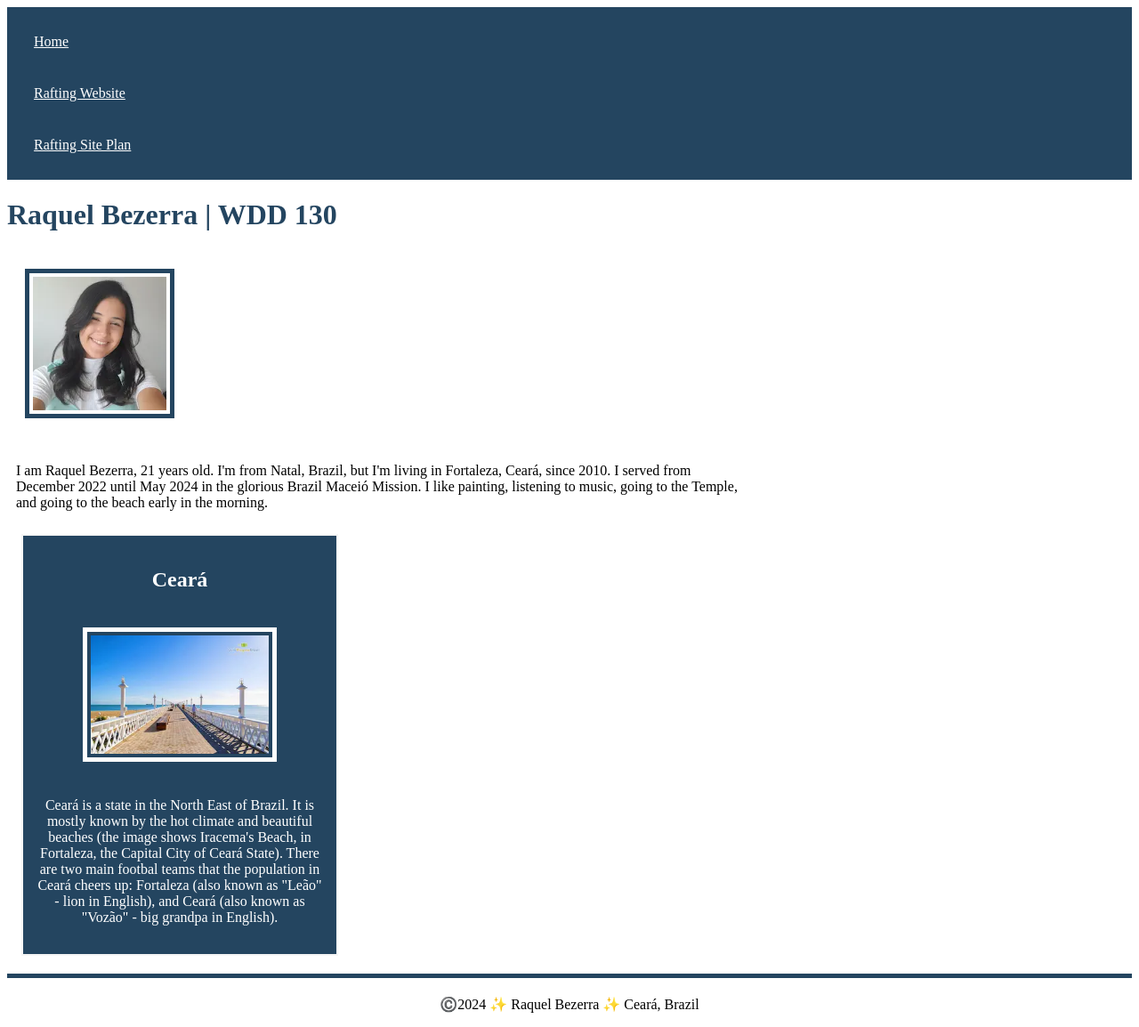
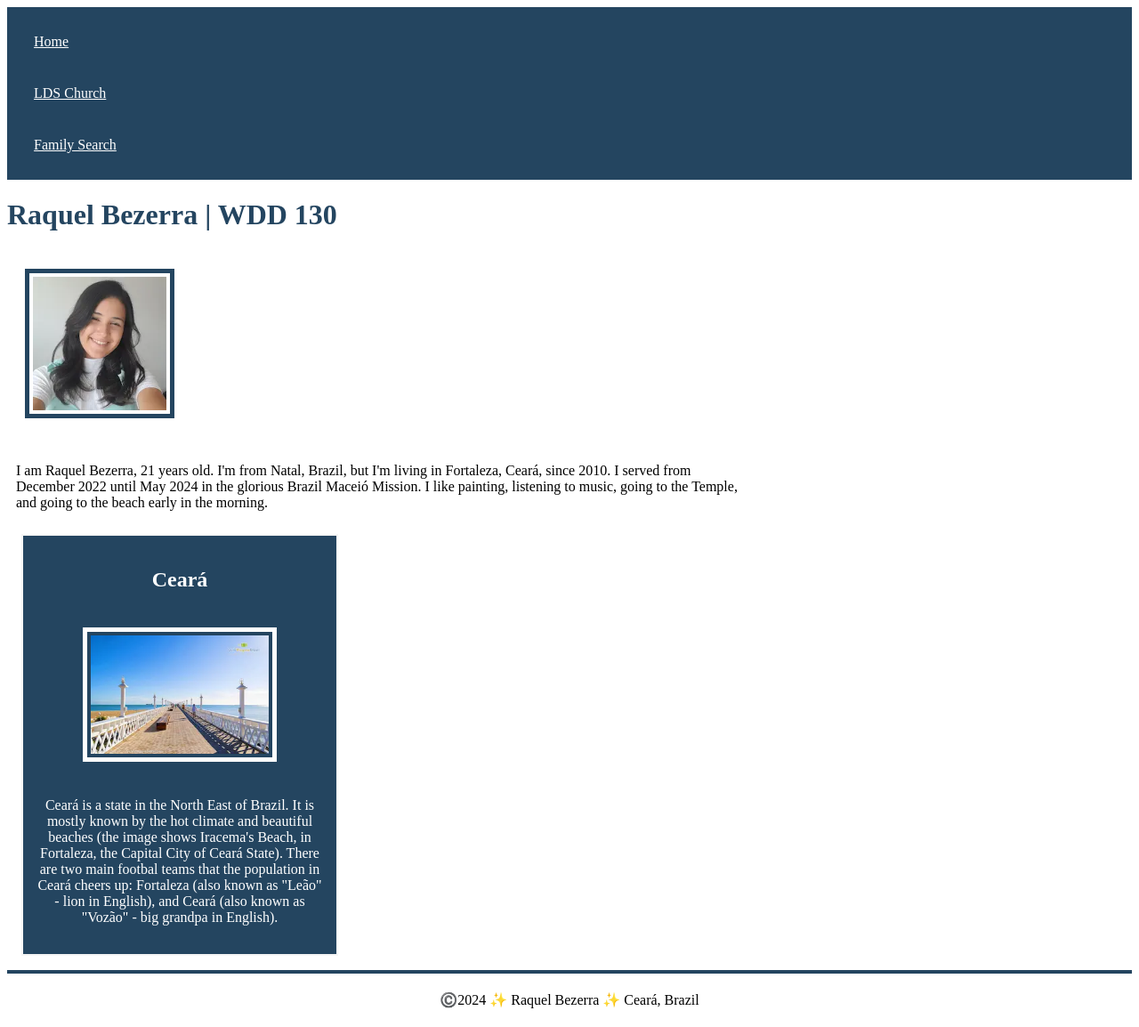
Before and after one commit to raquelbezerrambm/wdd130, a plain HTML site: page index.html in a window 1280 px wide. Shown: the whole page at 89% size. Drawn offline with Linux system fonts and the light colour scheme.

Commit message:
changed links in head

```diff
--- a/index.html
+++ b/index.html
@@ -12,8 +12,8 @@
     <header>
       <nav>
         <a href="#">Home</a>
-        <a href="wwr/">Rafting Website</a>
-        <a href="wwr/site-plan-rafting.html">Rafting Site Plan</a>
+        <a href="www.churchofjesuschrist.org">LDS Church</a>
+        <a href="www.familysearch.org">Family Search</a>
       </nav>
     </header>
     <main>
--- a/styles/styles.css
+++ b/styles/styles.css
@@ -51,8 +51,8 @@ aside img {
 }
 
 footer {
-  margin-top: 20px;
-  border-top: 5px solid #244560;
+  margin-top: 1em;
+  border-top: 4px solid #244560;
   text-align: center;
   padding-top: 4px;
 }
```
